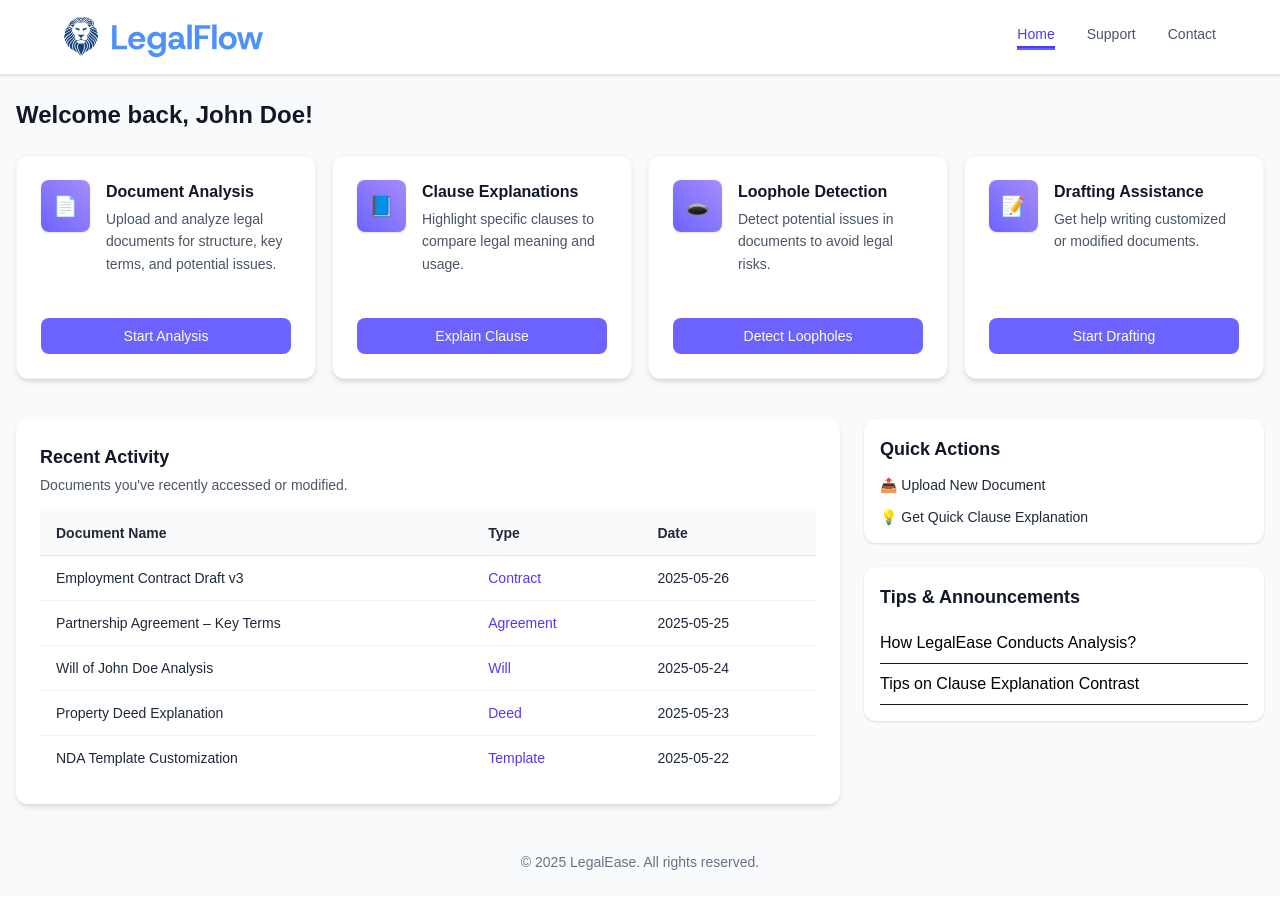
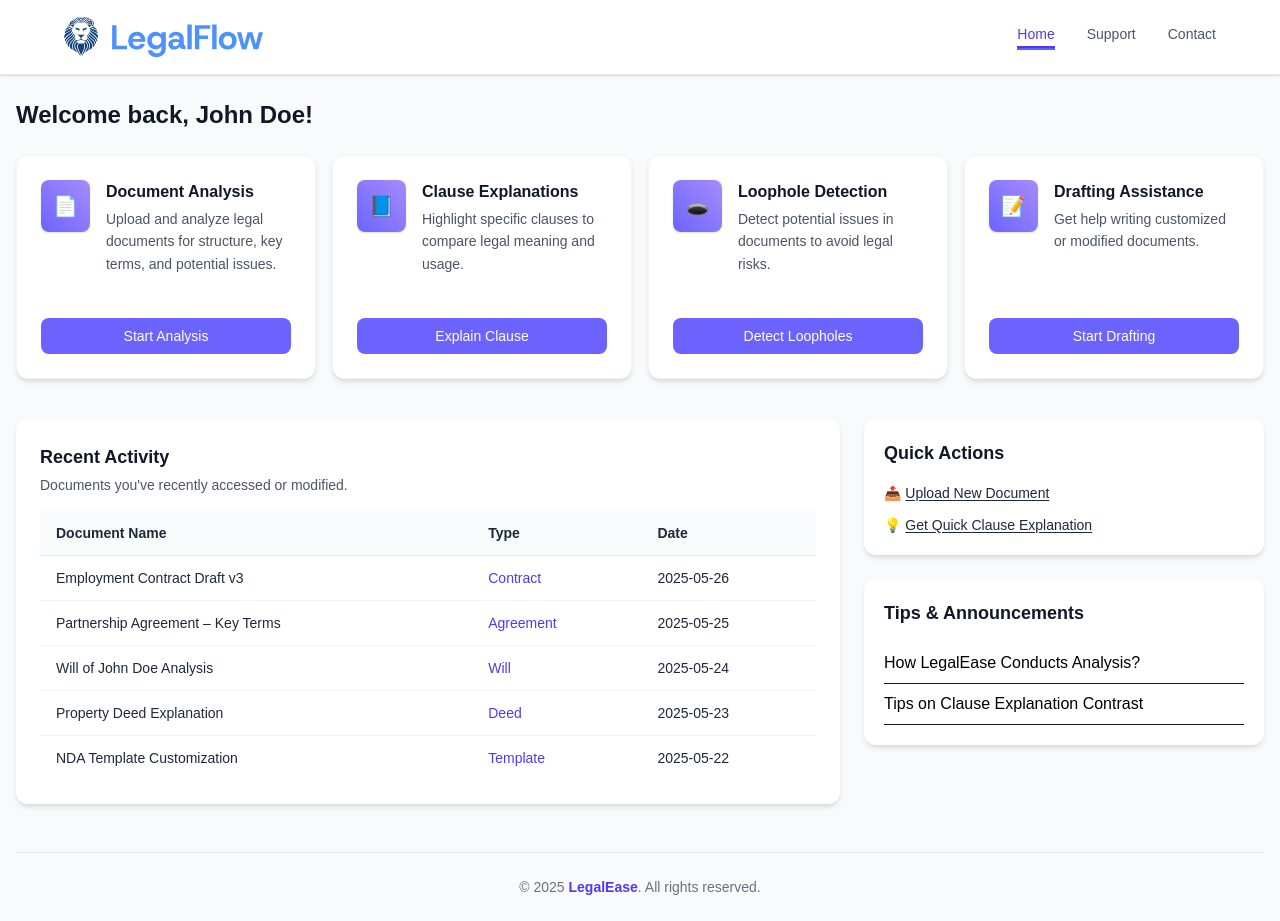
Before and after one commit to Shaswati2005/hackv, a Next.js app: page /dashboard in a window 1280 px wide. Before the commit the page ends 896 px from the top, so only its background shows below. Built offline with nearby package versions, Linux system fonts and the light colour scheme.

Commit message:
cmooited styles

```diff
--- a/app/dashboard/page.tsx
+++ b/app/dashboard/page.tsx
@@ -110,23 +110,29 @@ export default function DashboardPage() {
           {/* Side Panel */}
           <div className="space-y-6">
             {/* Quick Actions */}
-            <div className="bg-white rounded-xl shadow p-4">
-              <h2 className="text-lg font-semibold text-gray-900 mb-3">
+            <div className="bg-white rounded-xl shadow-md hover:shadow-lg transition-all duration-300 p-5">
+              <h2 className="text-lg font-semibold text-gray-900 mb-4">
                 Quick Actions
               </h2>
               <ul className="space-y-3 text-sm">
-                <li className="cursor-pointer hover:underline text-gray-800">
-                  📤 Upload New Document
+                <li className="cursor-pointer text-gray-800 hover:text-indigo-600 transition">
+                  📤{" "}
+                  <span className="underline underline-offset-2">
+                    Upload New Document
+                  </span>
                 </li>
-                <li className="cursor-pointer hover:underline text-gray-800">
-                  💡 Get Quick Clause Explanation
+                <li className="cursor-pointer text-gray-800 hover:text-indigo-600 transition">
+                  💡{" "}
+                  <span className="underline underline-offset-2">
+                    Get Quick Clause Explanation
+                  </span>
                 </li>
               </ul>
             </div>
 
             {/* Tips & Announcements */}
-            <div className="bg-white rounded-xl shadow p-4">
-              <h2 className="text-lg font-semibold text-gray-900 mb-3">
+            <div className="bg-white rounded-xl shadow-md hover:shadow-lg transition-all duration-300 p-5">
+              <h2 className="text-lg font-semibold text-gray-900 mb-4">
                 Tips & Announcements
               </h2>
               {faqs.map((faq, idx) => (
@@ -141,8 +147,12 @@ export default function DashboardPage() {
         </div>
 
         {/* Footer */}
-        <footer className="text-center text-sm text-gray-500 mt-12">
-          <p>© 2025 LegalEase. All rights reserved.</p>
+        <footer className="text-center text-sm text-gray-500 mt-12 pt-6 border-t border-gray-200">
+          <p>
+            © 2025{" "}
+            <span className="font-semibold text-indigo-600">LegalEase</span>.
+            All rights reserved.
+          </p>
         </footer>
       </main>
     </div>
--- a/app/login/page.tsx
+++ b/app/login/page.tsx
@@ -1,23 +1,22 @@
-'use client'; // Only if using App Router
+"use client"; // Only if using App Router
 
-import React, { useState } from 'react';
+import React, { useState } from "react";
 
 const LoginPage = () => {
-  const [forgotMessage, setForgotMessage] = useState('');
+  const [forgotMessage, setForgotMessage] = useState("");
 
   const handleForgotPassword = () => {
     // Simulated behavior: show confirmation message
-    setForgotMessage('A reset link has been sent to your email.');
+    setForgotMessage("A reset link has been sent to your email.");
   };
 
   return (
     <div className="min-h-screen flex items-center justify-center bg-white">
       <div className="flex flex-col md:flex-row w-full max-w-5xl shadow-md border rounded-xl overflow-hidden">
-
         {/* Left-side Image */}
         <div className="hidden md:block md:w-1/2">
           <img
-            src="/login-placeholder.jpg" // Replace with actual image in /public
+            src="https://placehold.co/500x300" // Replace with actual image in /public
             alt="LegalFlow login visual"
             className="h-full w-full object-cover"
           />
@@ -28,7 +27,8 @@ const LoginPage = () => {
           <div className="flex flex-col items-center justify-center">
             <div className="text-center mb-6">
               <h1 className="text-2xl font-semibold text-gray-900">
-                Welcome Back to <span className="text-indigo-600">LegalFlow</span>
+                Welcome Back to{" "}
+                <span className="text-indigo-600">LegalFlow</span>
               </h1>
               <p className="text-sm text-gray-500">Login to your account</p>
             </div>
@@ -36,7 +36,9 @@ const LoginPage = () => {
             <form className="w-full space-y-4">
               {/* Email */}
               <div>
-                <label className="block text-sm font-medium text-gray-700">Email address</label>
+                <label className="block text-sm font-medium text-gray-700">
+                  Email address
+                </label>
                 <input
                   type="email"
                   placeholder="Enter your email"
@@ -46,7 +48,9 @@ const LoginPage = () => {
 
               {/* Password */}
               <div>
-                <label className="block text-sm font-medium text-gray-700">Password</label>
+                <label className="block text-sm font-medium text-gray-700">
+                  Password
+                </label>
                 <input
                   type="password"
                   placeholder="Enter password"
@@ -90,7 +94,7 @@ const LoginPage = () => {
               {/* Google Login */}
               <button
                 type="button"
-                onClick={() => window.location.href = "#"}
+                onClick={() => (window.location.href = "#")}
                 className="w-full flex items-center justify-center gap-2 border py-2 rounded-lg text-gray-700 hover:bg-gray-100 transition"
               >
                 <img
@@ -103,7 +107,10 @@ const LoginPage = () => {
 
               {/* Sign Up Redirect */}
               <p className="text-center text-sm text-gray-500 mt-4">
-                Don’t have an account? <a href="#" className="text-indigo-600 hover:underline">Sign Up</a>
+                Don’t have an account?{" "}
+                <a href="#" className="text-indigo-600 hover:underline">
+                  Sign Up
+                </a>
               </p>
             </form>
           </div>
--- a/app/signup/page.tsx
+++ b/app/signup/page.tsx
@@ -1,16 +1,15 @@
-'use client'; // Only if using App Router
+"use client"; // Only if using App Router
 
-import React from 'react';
+import React from "react";
 
 const SignupPage = () => {
   return (
     <div className="min-h-screen flex items-center justify-center bg-white">
       <div className="flex flex-col md:flex-row w-full max-w-5xl shadow-md border rounded-xl overflow-hidden">
-
         {/* Image Section - only on md+ */}
         <div className="hidden md:block md:w-1/2">
           <img
-            src="/signup-placeholder.jpg" // Replace with actual image in /public
+            src="https://placehold.co/500x300" // Replace with actual image in /public
             alt="Legal workflow"
             className="h-full w-full object-cover"
           />
@@ -29,7 +28,9 @@ const SignupPage = () => {
             <form className="w-full space-y-4">
               {/* Email */}
               <div>
-                <label className="block text-sm font-medium text-gray-700">Email address</label>
+                <label className="block text-sm font-medium text-gray-700">
+                  Email address
+                </label>
                 <input
                   type="email"
                   placeholder="Enter your email"
@@ -39,7 +40,9 @@ const SignupPage = () => {
 
               {/* Phone */}
               <div>
-                <label className="block text-sm font-medium text-gray-700">Phone Number</label>
+                <label className="block text-sm font-medium text-gray-700">
+                  Phone Number
+                </label>
                 <input
                   type="tel"
                   placeholder="Enter your phone number"
@@ -49,7 +52,9 @@ const SignupPage = () => {
 
               {/* Password */}
               <div>
-                <label className="block text-sm font-medium text-gray-700">Password</label>
+                <label className="block text-sm font-medium text-gray-700">
+                  Password
+                </label>
                 <input
                   type="password"
                   placeholder="Enter password"
@@ -59,7 +64,9 @@ const SignupPage = () => {
 
               {/* Confirm Password */}
               <div>
-                <label className="block text-sm font-medium text-gray-700">Confirm Password</label>
+                <label className="block text-sm font-medium text-gray-700">
+                  Confirm Password
+                </label>
                 <input
                   type="password"
                   placeholder="Confirm password"
@@ -75,7 +82,10 @@ const SignupPage = () => {
                   className="h-4 w-4 text-indigo-600 border-gray-300 rounded"
                 />
                 <label htmlFor="terms" className="ml-2 text-gray-600">
-                  I agree to the <a href="#" className="text-indigo-600 underline">Terms and Conditions</a>
+                  I agree to the{" "}
+                  <a href="#" className="text-indigo-600 underline">
+                    Terms and Conditions
+                  </a>
                 </label>
               </div>
 
@@ -97,7 +107,7 @@ const SignupPage = () => {
               {/* Google Sign Up */}
               <button
                 type="button"
-                onClick={() => window.location.href = "#"}
+                onClick={() => (window.location.href = "#")}
                 className="w-full flex items-center justify-center gap-2 border py-2 rounded-lg text-gray-700 hover:bg-gray-100 transition"
               >
                 <img
@@ -109,7 +119,10 @@ const SignupPage = () => {
               </button>
 
               <p className="text-center text-sm text-gray-500 mt-4">
-                Already have an account? <a href="#" className="text-indigo-600 hover:underline">Login</a>
+                Already have an account?{" "}
+                <a href="#" className="text-indigo-600 hover:underline">
+                  Login
+                </a>
               </p>
             </form>
           </div>
```
